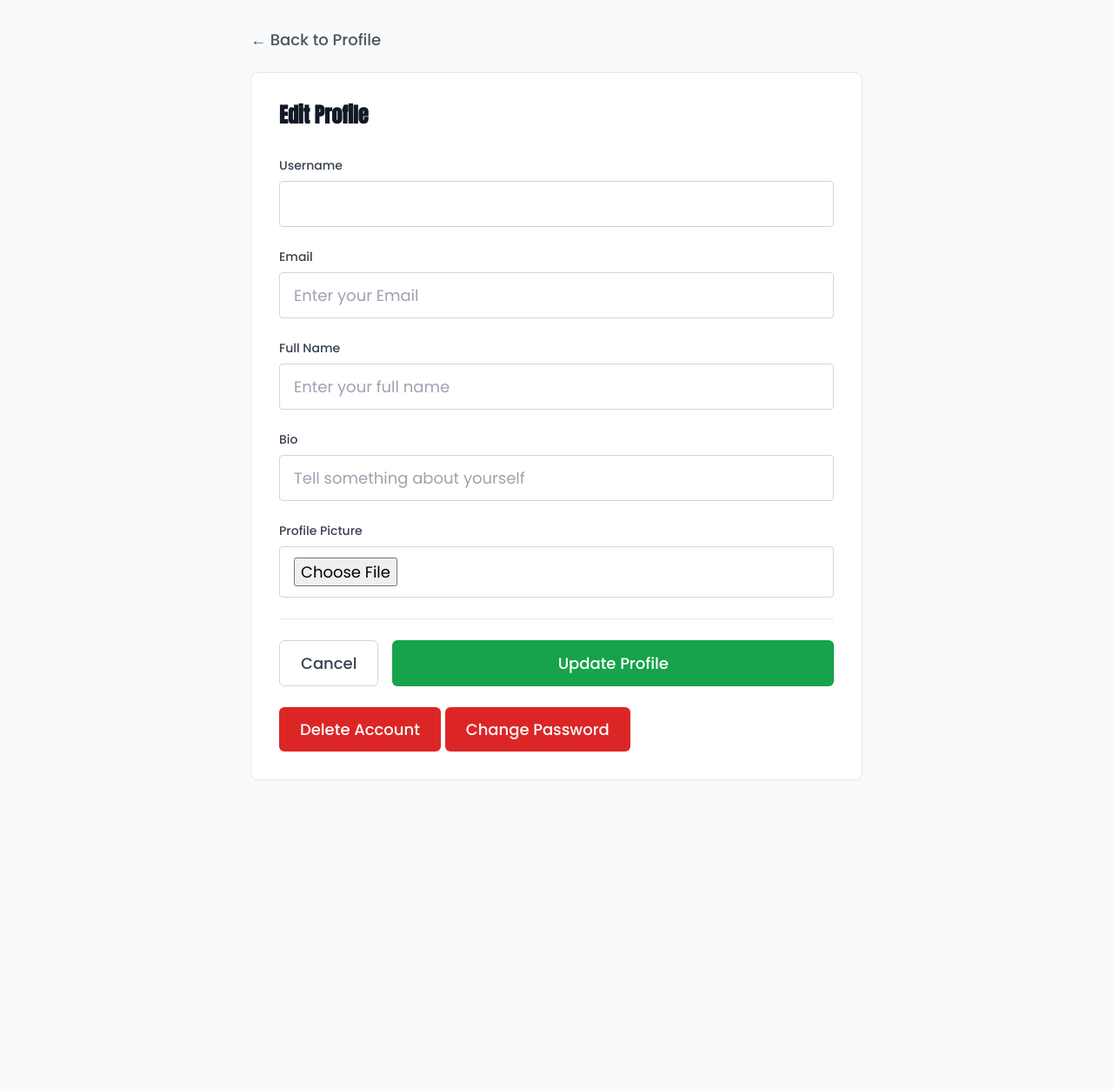
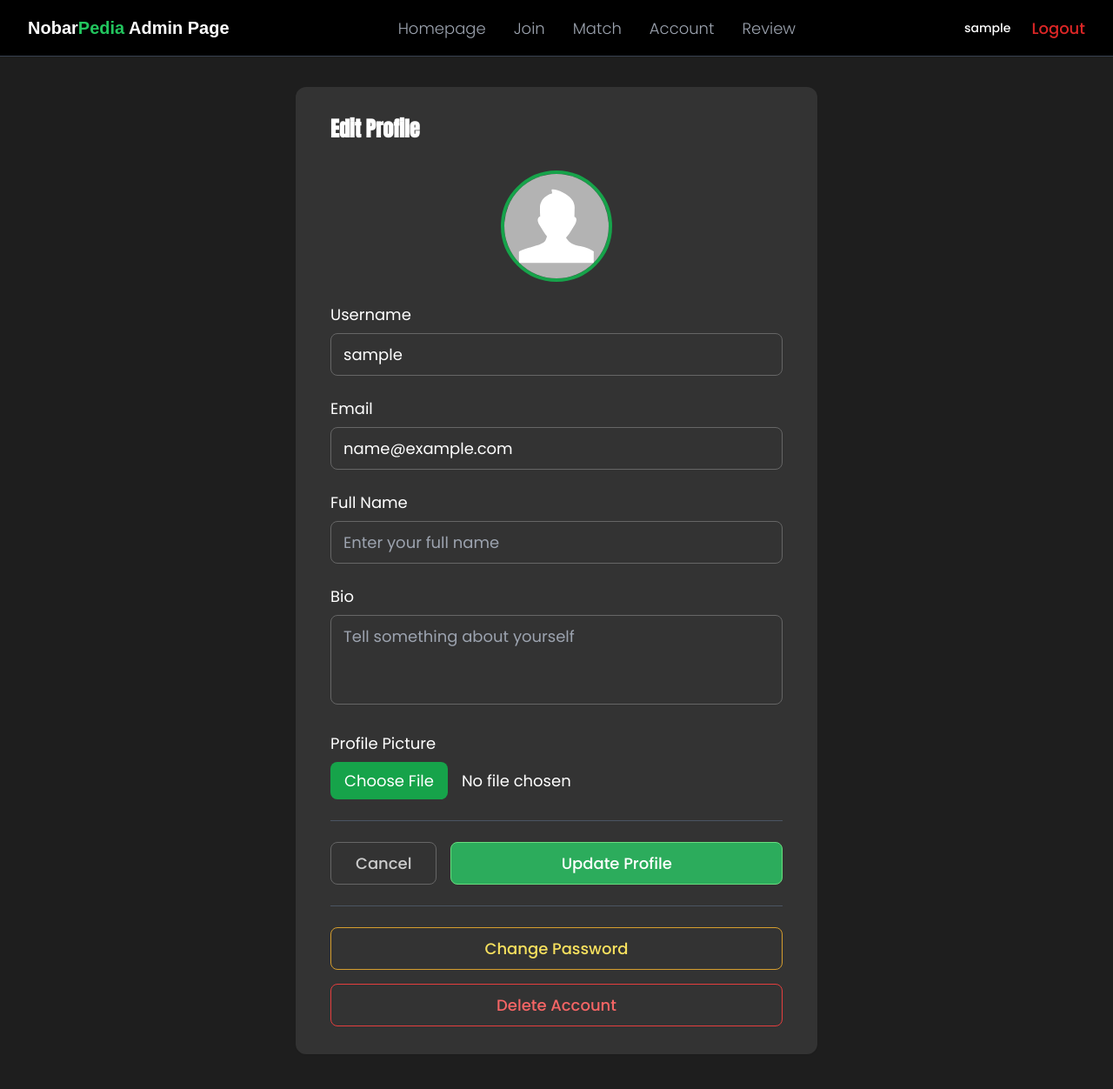
Before and after one commit to pbp-kelompok-a9/NobarPedia, a Django app: page /account/edit_profile/1 in a window 1280 px wide. Shown: the whole page at 87% size. Before the commit the page ends 897 px from the top, so only its background shows below. Run offline with Django 5.2, Linux system fonts and the light colour scheme; the visitor is signed in with stand-in values (Sample User, id 1); data comes from the database, SQL or seed files in the repository; some libraries are stand-ins or nearby versions; some web fonts are replaced.

Commit message:
style edit profile page

```diff
--- a/account/forms.py
+++ b/account/forms.py
@@ -126,8 +126,8 @@ class AdminUserEditForm(forms.ModelForm):
             profile, _ = Profile.objects.get_or_create(user=user)
             profile.fullname = self.cleaned_data.get('fullname', '')
             profile.bio = self.cleaned_data.get('bio', '')
+            # Only set profile_picture if present in cleaned_data
             pic = self.cleaned_data.get('profile_picture')
-            # Only set profile_picture if present in cleaned_data
             if pic is not None:
                 profile.profile_picture = pic
             profile.save()
--- a/account/templates/edit_profile.html
+++ b/account/templates/edit_profile.html
@@ -6,27 +6,103 @@
 {% endblock meta %}
 
 {% block content %}
+
 {% include 'delete_modal.html' %}
-<div class="bg-gray-50 w-full min-h-screen">
-  <div class="max-w-3xl mx-auto px-4 sm:px-6 lg:px-8 py-8">
 
-    <!-- Back Navigation -->
-    <div class="mb-6">
-      <a href="" class="backButton text-gray-600 hover:text-gray-900 font-medium transition-colors">
-        ← Back to Profile
-      </a>
-    </div>
+{% if not user.is_staff %}
+{% include 'navbar.html' %}
+{% else %}
+{% include 'navbar-admin.html' %}
+{% endif %}
 
-    <!-- Form -->
-    <div class="bg-white rounded-lg border border-gray-200 p-6 sm:p-8 form-style">
+
+<style>
+.input-bar {
+    border-radius: 8px;
+    border: 1px solid var(--Neutral-700, #666);
+    background: var(--Neutral-900, #333);
+    color: white;
+    padding: 10px 14px;
+    width: 100%;
+}
+.input-bar:focus {
+    outline: none;
+    border-color: #2CAC5C;
+}
+.btn-save {
+    border-radius: 8px;
+    border: 1px solid #6ADE7F;
+    background: #2CAC5C;
+    color: white;
+    padding: 10px 28px;
+    transition: background 0.2s ease;
+    font-weight: 500;
+}
+.btn-save:hover {
+    background: #23994E;
+}
+.btn-cancel {
+    border-radius: 8px;
+    border: 1px solid #666;
+    background: #333;
+    color: #ccc;
+    padding: 10px 28px;
+    transition: background 0.2s ease;
+    font-weight: 500;
+}
+.btn-cancel:hover {
+    background: #444;
+}
+
+.btn-danger {
+    border-radius: 8px;
+    border: 1px solid #e53e3e;
+    background: #333;
+    color: #f56565;
+    padding: 10px 28px;
+    transition: all 0.2s ease;
+    font-weight: 500;
+    width: 100%;
+}
+.btn-danger:hover {
+    background: #4a1d1d;
+    color: #fc8181;
+}
+.btn-secondary {
+    border-radius: 8px;
+    border: 1px solid #d69e2e;
+    background: #333;
+    color: #f6e05e;
+    padding: 10px 28px;
+    transition: all 0.2s ease;
+    font-weight: 500;
+    width: 100%;
+}
+.btn-secondary:hover {
+    background: #4a401d;
+    color: #faf089;
+}
+</style>
+
+<div class="min-h-screen bg-[#1E1E1E] flex flex-col items-center justify-center pt-[100px] pb-10">
+  <div class="bg-[#333] w-full max-w-[600px] rounded-[12px] px-10 py-8 shadow-sm">
+
       <div class="mb-8">
-        <h1 class="text-2xl font-bold text-gray-900 mb-2">Edit Profile</h1>
+        <h1 class="text-2xl font-bold text-white mb-2">Edit Profile</h1>
       </div>
-      <!-- Form Errors Display -->
+
+      {% if form.instance.profile.profile_picture %}
+        <img src="{{ form.instance.profile.profile_picture.url }}" alt="Profile Picture"
+             class="w-32 h-32 mx-auto rounded-full border-4 border-green-600 object-cover mb-4">
+      {% else %}
+        <img src="{% static 'image/no-profile-picture.svg' %}" alt="No Profile Picture"
+             class="w-32 h-32 mx-auto rounded-full border-4 border-green-600 object-cover mb-4">
+      {% endif %}
+
       {% if form.non_field_errors %}
-        <div class="mb-6">
+        <div class="mb-6 space-y-2">
           {% for error in form.non_field_errors %}
-            <div class="px-4 py-3 rounded text-sm border bg-red-50 border-red-200 text-red-700">
+            <div class="text-sm text-red-300">
               {{ error }}
             </div>
           {% endfor %}
@@ -34,11 +110,11 @@
       {% endif %}
 
       {% if form.errors %}
-        <div class="mb-6">
+        <div class="mb-6 space-y-2">
           {% for field, errors in form.errors.items %}
             {% if field != '__all__' %}
               {% for error in errors %}
-                <div class="px-4 py-3 rounded text-sm border bg-red-50 border-red-200 text-red-700 mb-2">
+                <div class="text-sm text-red-300">
                   <strong>{{ field|title }}:</strong> {{ error }}
                 </div>
               {% endfor %}
@@ -47,87 +123,89 @@
         </div>
       {% endif %}
 
-      <form method="POST" class="space-y-6">
+      <form method="POST" enctype="multipart/form-data" class="space-y-6">
         {% csrf_token %}
-          <div>
-          <label for="username" class="block text-sm font-medium text-gray-700 mb-2">Username</label>
+
+        <div>
+          <label for="username" class="block body mb-2 text-white">Username</label>
           <input
             id="username"
             name="username"
-            value="{{ form.fields.username.initial|default:'' }}"
+            value="{{ form.username.value|default:'' }}"
             type="text"
             required
-            class="w-full px-4 py-3 border border-gray-300 rounded focus:outline-none focus:border-green-500 transition duration-200"
+            class="w-full input-bar"
             placeholder="Choose a username">
         </div>
 
-
         <div>
-          <label for="email" class="block text-sm font-medium text-gray-700 mb-2">Email</label>
+          <label for="email" class="block body mb-2 text-white">Email</label>
           <input
             id="email"
             name="email"
             type="email"
-            value="{{ form.fields.email.initial|default:'' }}"
+            value="{{ form.email.value|default:'' }}"
             required
-            class="w-full px-4 py-3 border border-gray-300 rounded focus:outline-none focus:border-green-500 transition duration-200"
+            class="w-full input-bar"
             placeholder="Enter your Email">
         </div>
 
         <div>
-          <label for="fullname" class="block text-sm font-medium text-gray-700 mb-2">Full Name</label>
+          <label for="fullname" class="block body mb-2 text-white">Full Name</label>
           <input
               id="fullname"
               name="fullname"
               type="text"
-              value="{{ form.fields.fullname.initial|default:'' }}"
+              value="{{ form.fullname.value|default:'' }}"
               maxlength="100"
               required
-              class="w-full px-4 py-3 border border-gray-300 rounded focus:outline-none focus:border-green-500 transition duration-200"
+              class="w-full input-bar"
               placeholder="Enter your full name">
         </div>
 
         <div>
-          <label for="bio" class="block text-sm font-medium text-gray-700 mb-2">Bio</label>
-          <input
+          <label for="bio" class="block body mb-2 text-white">Bio</label>
+          <textarea
               id="bio"
               name="bio"
-              type="text"
-              value="{{ form.fields.bio.initial|default:'' }}"
-              class="w-full px-4 py-3 border border-gray-300 rounded focus:outline-none focus:border-green-500 transition duration-200"
-              placeholder="Tell something about yourself">
+              rows="3"
+              class="w-full input-bar resize-none"
+              placeholder="Tell something about yourself">{{ form.bio.value|default:'' }}</textarea>
         </div>
 
         <div>
-          <label for="profile_picture" class="block text-sm font-medium text-gray-700 mb-2">Profile Picture</label>
+          <label for="profile_picture" class="block body mb-2 text-white">Profile Picture</label>
+          {% if form.profile_picture.value %}
+            <p class="text-sm text-gray-400 mb-2">Current: <a href="{{ form.profile_picture.value.url }}" class="text-green-400" target="_blank">{{ form.profile_picture.value.name }}</a></p>
+          {% endif %}
           <input
               id="profile_picture"
               name="profile_picture"
               type="file"
-              value="{{ form.fields.profile_picture.initial|default:'' }}"
               accept="image/*"
-              class="w-full px-4 py-3 border border-gray-300 rounded focus:outline-none focus:border-green-500 transition duration-200">
+              class="w-full text-white file:mr-4 file:py-2 file:px-4 file:rounded-lg file:border-0 file:bg-green-600 file:text-white hover:file:bg-green-700">
         </div>
 
-        <div class="flex flex-col sm:flex-row gap-4 pt-6 border-t border-gray-200">
-          <a href="" class="backButton order-2 sm:order-1 px-6 py-3 border border-gray-300 text-gray-700 rounded-md font-medium hover:bg-gray-50 transition-colors text-center">
+        <div class="flex flex-col sm:flex-row gap-4 pt-6 border-t border-gray-600">
+          <a id="backButton" class="backButton order-2 sm:order-1 btn-cancel text-center">
             Cancel
           </a>
-          <button type="submit" class="order-1 sm:order-2 flex-1 bg-green-600 text-white px-6 py-3 rounded-md font-medium hover:bg-green-700 transition-colors">
+          <button type="submit" class="order-1 sm:order-2 flex-1 btn-save">
             Update Profile
           </button>
         </div>
 
-        <button id="deleteButton" class="order-1 sm:order-2 flex-1 bg-red-600 text-white px-6 py-3 rounded-md font-medium hover:bg-green-700 transition-colors">
-          Delete Account
-        </button>
+        <div class="space-y-4 pt-6 border-t border-gray-600">
+          <button type="button" id="changePasswordButton" class="btn-secondary">
+            Change Password
+          </button>
+          <button type="button" id="deleteButton" class="btn-danger">
+            Delete Account
+          </button>
+        </div>
 
-        <button id="changePasswordButton" class="order-1 sm:order-2 flex-1 bg-red-600 text-white px-6 py-3 rounded-md font-medium hover:bg-green-700 transition-colors">
-          Change Password
-        </button>
       </form>
     </div>
-  </div>
 </div>
 
 <script>
@@ -139,19 +217,19 @@ const user_id = {{ form.instance.id }};
 const backButtons = document.querySelectorAll('.backButton');
 backButtons.forEach((el) => {
     setTimeout(() => {
-        back_url = "{% url 'account:view_profile' 0 %}".replace('0', user_id);
+        const back_url = "{% url 'account:view_profile' 0 %}".replace('0', user_id);
         el.href = back_url;
     }, 10);
 });
 
-deleteButton.addEventListener('click', () => {
+deleteButton.addEventListener('click', (e) => {
+  e.preventDefault();
   showDeleteModal({user_id: user_id });
 });
 
-changePasswordButton.addEventListener('click', () => {
-  // Build URL safely in JS using the server-provided user id
-  console.log('oke kita redirect ya')
-  url_address = "{% url 'account:change_password' 0 %}".replace('0', user_id);
+changePasswordButton.addEventListener('click', (e) => {
+  e.preventDefault();
+  const url_address = "{% url 'account:change_password' 0 %}".replace('0', user_id);
   setTimeout(() => {
       window.location.href = url_address;
   }, 10);
--- a/account/templates/view_profile.html
+++ b/account/templates/view_profile.html
@@ -6,7 +6,12 @@
 {% endblock meta %}
 
 {% block content %}
+
+{% if not user.is_staff %}
 {% include 'navbar.html' %}
+{% else %}
+{% include 'navbar-admin.html' %}
+{% endif %}
 
 <style>
 .join-us {
--- a/account/views.py
+++ b/account/views.py
@@ -78,10 +78,14 @@ def edit_profile(request, id):
         # print('ga boleh edit punya orang  lain bro', request.user.id, " ", id)
         return HttpResponseRedirect(reverse('homepage:show_homepage'))
     user = get_object_or_404(User, pk=id)
-    form = CustomUserEditForm(request.POST or None, instance=user)
-    if form.is_valid() and request.method == 'POST':
-        form.save()
-        return redirect('account:view_profile', id=id)
+    if request.method == 'POST':
+        form = CustomUserEditForm(request.POST, request.FILES, instance=user)
+        if form.is_valid():
+            form.save()
+            messages.success(request, 'User profile updated successfully!')
+            return redirect('account:view_profile', id=id)
+    else:
+        form = CustomUserEditForm(instance=user)
     context = {'form': form }
     return render(request, "edit_profile.html", context)
 
```
